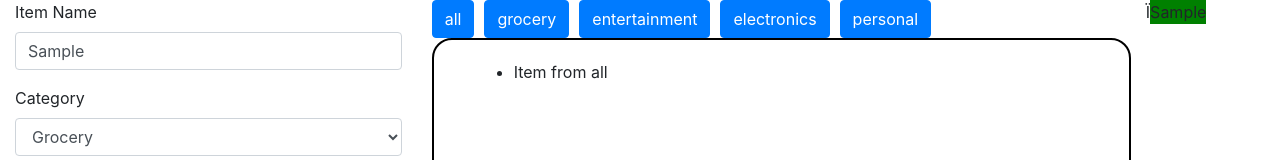
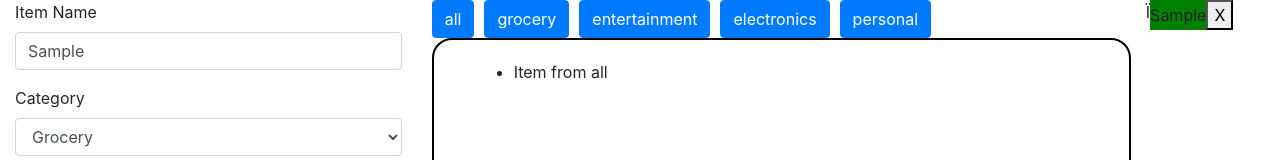
Before and after one commit to albur2021/mern_project_2021, a React (Create React App) app in the folder demo_1/: page / in a window 1280 px wide. Both pictures are taken after typing "Sample" into the empty fields and a click on the input "+ Add". Shown: the top 160 px of the page. Built offline with nearby package versions, Linux system fonts and the light colour scheme.

Commit message:
Add delete method into App.js by using .slice method and then pass down to Result trough 'props' to delete any choosen data by implementing <button> elelemnt tand 'index' to let the React know what you want to delete

```diff
--- a/demo_1/src/App.js
+++ b/demo_1/src/App.js
@@ -10,12 +10,15 @@ function App() {
   const addItem = (newItem) => {
     setListOfItems([...listOfItems, newItem]);
   };
+  const deleteItem = (idx) =>{
+    setListOfItems([...listOfItems.slice(0,idx), ...listOfItems.slice(idx +1)]);
+  };
   return (
     <div className="container-fluid row">
       <Form addItem={addItem} />
       <Items />Ï
       <div>
-        <Result list={listOfItems} />
+        <Result list={listOfItems} deleteItem ={deleteItem}/>
       </div>
     </div>
   );
--- a/demo_1/src/components/Result.jsx
+++ b/demo_1/src/components/Result.jsx
@@ -16,9 +16,10 @@ const Result = (props) => {
   };
   return (
     <div>
-      {props.list.map((item) => {
+      {props.list.map((item,i) => {
         return <p style={item.Priority == "Low" ? low : item.Priority == "Medium" ? medium : high}>
         {item.ItemName}
+        <button onClick={()=> props.deleteItem(i)}>X</button>
         </p>;
       })}
     </div>
```
